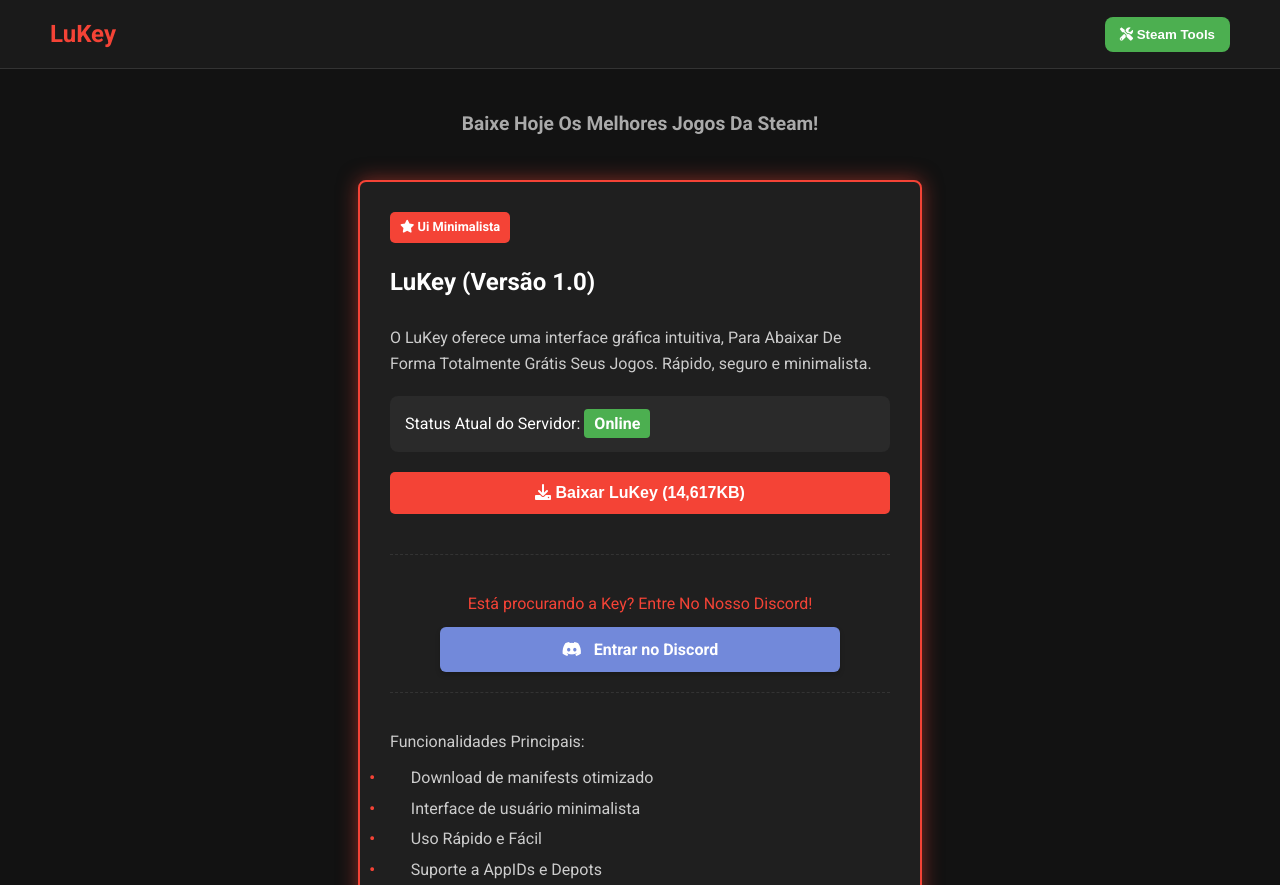
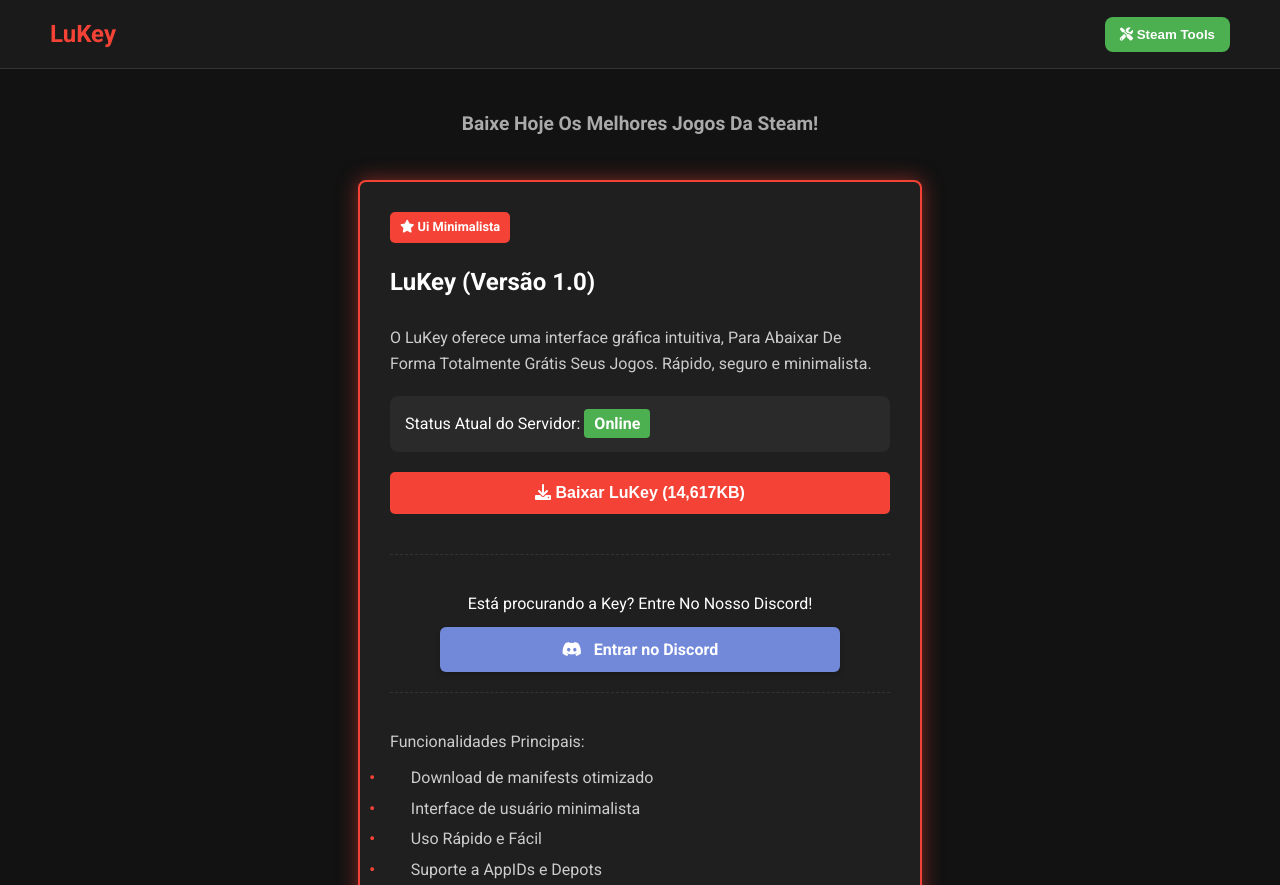
Before and after one commit to necrosyct/lukeysite, a plain HTML site: page index.html in a window 1280 px wide. Shown: the top 885 px of the page. Drawn offline with Linux system fonts and the light colour scheme.

Commit message:
Update style.css

```diff
--- a/style.css
+++ b/style.css
@@ -234,8 +234,8 @@ body {
 }
 
 .discord-btn-section h4 {
-    /* MUDANÇA AQUI: Usa a cor vermelha principal */
-    color: var(--main-accent) !important;
+    /* CORRIGIDO para var(--text-color) para que o texto volte a ser branco */
+    color: var(--text-color) !important;
     margin-bottom: 15px;
     font-size: 1em;
     font-weight: 500;
```
